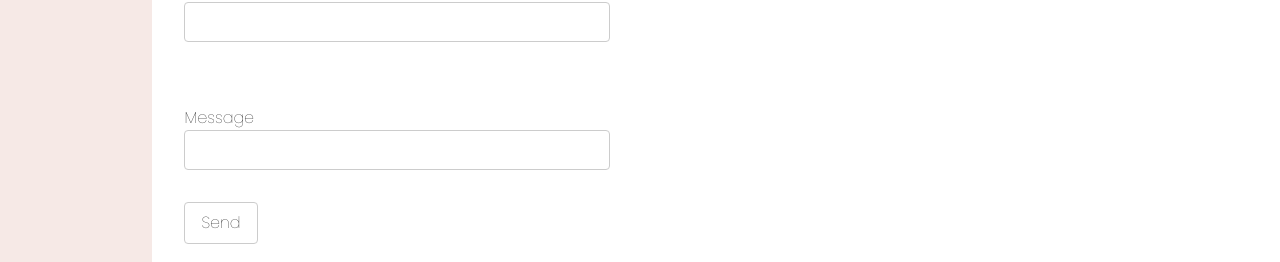
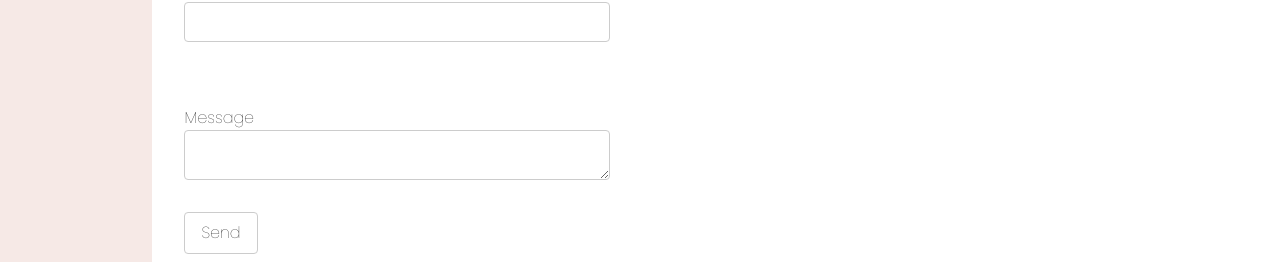
Before and after one commit to JennaMMurphy/art-gallery, a React (Vite) app: page / in a window 1280 px wide. Both pictures are taken after a click on the tab "CONTACT". Shown: the part 438-700 px from the top of the page. Built offline with nearby package versions, Linux system fonts and the light colour scheme.

Commit message:
feat: show form errors on blur and submit

```diff
--- a/src/App.css
+++ b/src/App.css
@@ -11,10 +11,13 @@ nav {
   padding: 30px 25px;
 }
 
+/* Helpers */
+.font--xl {
+  font-size: x-large;
+}
 
-/* Helpers */
-.font--xl{
-  font-size: x-large;
+.font--sm {
+  font-size: small;
 }
 
 .margin--med {
@@ -23,6 +26,10 @@ nav {
 
 .text--capitalize {
   text-transform: capitalize;
+}
+
+.has--error {
+  color: red;
 }
 
 .side-bar > h3,
@@ -61,22 +68,28 @@ nav {
 
 /* Contact Form */
 
-.contact__section{
+.contact__section {
   display: flex;
   flex-direction: column;
   padding-top: 2rem;
   padding-bottom: 2rem;
 }
 
-.contact__input{
+.contact__input {
   border: 1px solid #ccc;
   border-radius: 4px;
   width: 40%;
   min-height: 5vh;
+  &.has--error {
+    border-color: red;
+  }
 }
+
+
+
 
 .contact__button {
   border: 1px solid #ccc;
   border-radius: 4px;
-  padding: .5rem 1rem;
+  padding: 0.5rem 1rem;
 }
--- a/src/components/Page/Contact/Index.tsx
+++ b/src/components/Page/Contact/Index.tsx
@@ -2,7 +2,7 @@ import { useState } from "react";
 import { InputField } from "../../../utils/constants";
 import ContactInput from "./Input";
 
-import type { FormError, FormErrorValue } from "../../../types/Contact";
+import type { FormError } from "../../../types/Contact";
 
 const PageContact: React.FC = () => {
   const [errors, setErrors] = useState<FormError>({
@@ -16,24 +16,36 @@ const PageContact: React.FC = () => {
     event.preventDefault();
 
     const form = event.target as HTMLFormElement;
+    Array.from(form.elements).forEach(input => {
+      if (input instanceof HTMLInputElement) {
+        performValidation(input);
+      }
+    })
+
+    if(Object.values(errors).some((error) => !!error)){
+      return;
+    }
+
     const formData = new FormData(form);
+    //TODO
     //fetch('/some-api', { method: form.method, body: formData });
 
     console.log(Object.fromEntries(formData.entries()));
   };
 
-  const performValidation: React.ChangeEventHandler<HTMLInputElement> = (
-    event
+
+  const performValidation = (
+    input: HTMLInputElement
   ) => {
-    const { validationMessage } = event.target;
+    const { validationMessage } = input;
     setErrors((prevState) => ({
       ...prevState,
-      [event.target.name]: validationMessage ?? null,
+      [input.name]: validationMessage ?? null,
     }));
   };
 
   return (
-    <form method="post" onSubmit={handleSubmit}>
+    <form noValidate method="post" onSubmit={handleSubmit}>
       <ContactInput
         name={InputField.Name}
         performValidation={performValidation}
@@ -53,7 +65,7 @@ const PageContact: React.FC = () => {
       <ContactInput
         name={InputField.Message}
         performValidation={performValidation}
-        type="email"
+        type="textArea"
         error={errors[InputField.Message]}
       />
 
--- a/src/components/Page/Contact/Input.tsx
+++ b/src/components/Page/Contact/Input.tsx
@@ -1,19 +1,45 @@
-
 import type { FormInputProps } from "../../../types/Contact";
 
-const ContactInput: React.FC<FormInputProps>= ({name, performValidation, error, type = "text"}) => {
+const ContactInput: React.FC<FormInputProps> = ({
+  name,
+  performValidation,
+  error,
+  type = "text",
+}) => {
+  const handleBlur: React.FocusEventHandler<
+    HTMLInputElement | HTMLTextAreaElement
+  > = (event) => {
+    const input = event.target;
+    if (input instanceof HTMLInputElement || input instanceof HTMLTextAreaElement) {
+      performValidation(input);
+    }
+  };
+
   return (
     <section className="contact__section">
-        <label className="text--capitalize" htmlFor={name}>{name}</label>
+      <label className="text--capitalize" htmlFor={name}>
+        {name}
+      </label>
+      {type === "textArea" ? (
+        <textarea
+          className={`contact__input ${error && "has--error"}`}
+          id={name}
+          name={name}
+          required
+          onBlur={handleBlur}
+        ></textarea>
+      ) : (
         <input
-          className="contact__input"
+          className={`contact__input ${error && "has--error"}`}
           id={name}
           name={name}
           required
           type={type}
-          onBlur={performValidation}
+          onBlur={handleBlur}
         ></input>
-        {error&& <p>{error}</p>}
+      )}
+
+      {error && <p className="font--sm has--error">{error}</p>}
     </section>
   );
 };
```
Also changed, not shown: src/types/Contact.ts (+7 -5 lines). Lines whose indentation alone changed are shown as unchanged.
